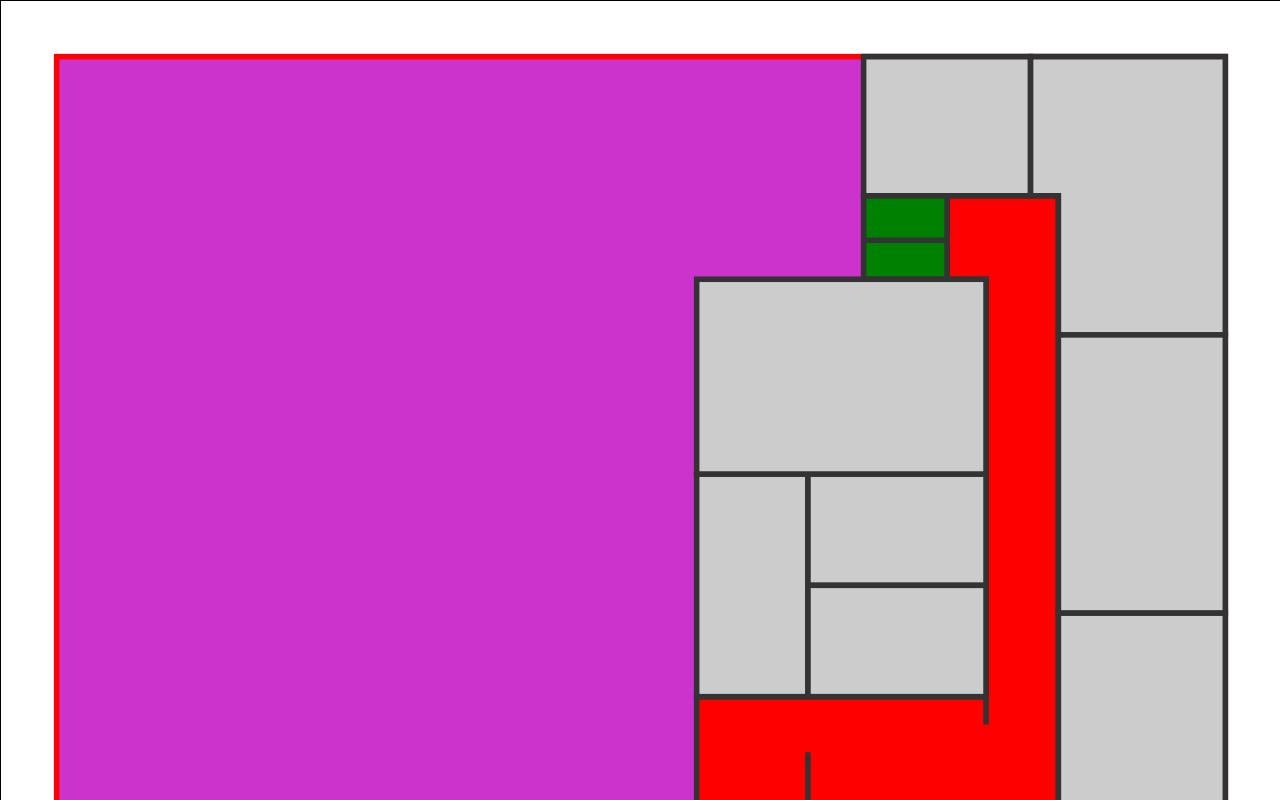
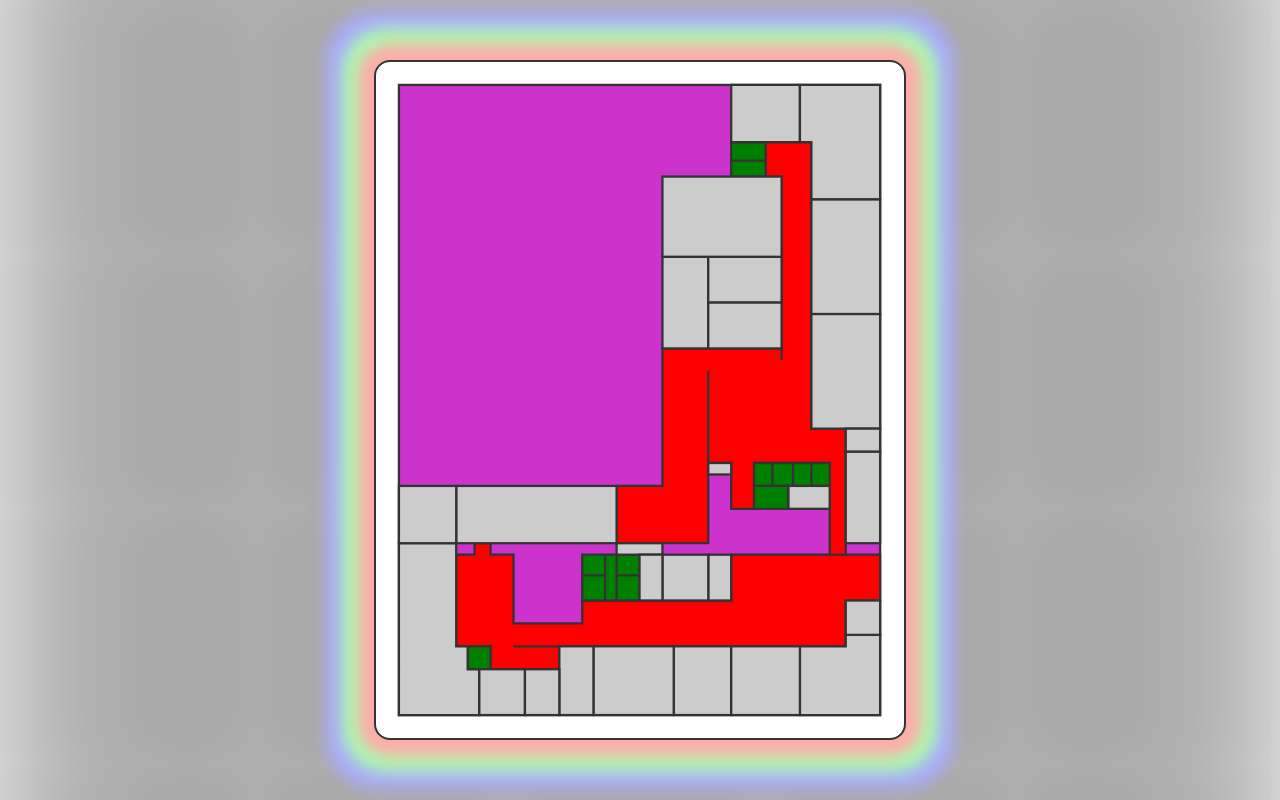
Before and after one commit to Fasle00/nti-map, a website: page index.html in a window 1280 px wide. Shown: the top 800 px of the page. Drawn offline with Linux system fonts and the light colour scheme.

Commit message:
💄 fixed styling

```diff
--- a/index.html
+++ b/index.html
@@ -9,37 +9,43 @@
 
         body {
             margin: 0;
-            overflow: hidden;
+
+            display: flex;
+            justify-content: center;
+            align-items: center;
+            height: 100vh;
+            padding-inline:calc(1rem);
+
         }
         svg {
             /* margin-inline: auto; */
-            width: 100%;
-            height: auto;
-            max-height:100%;
+            /* width: calc(100vw - 4rem - 60px); */
+            max-height: calc(100vh - 4rem - 60px);
+            /* max-height:100%; */
             stroke: #333;
-            border: 1px solid;
+            border: 2px solid #333;
+            box-shadow:
+                0px 0px 1rem 1rem #faa,
+                0px 0px 1rem 2rem #afa,
+                0px 0px 1rem 3rem #aaf,
+                0px 0px 150px 30vw #aaa;
+            border-radius: max(1rem, 2vmin);
         }
 
         .klassrum {
             fill: #ccc;
-            stroke: #333333;
+            stroke: #333;
             stroke-width: 1;
             cursor: pointer;
-            transition: fill 0.8s;
+            /* transition: fill 0.8s; */
         }
 
         .toa {
             fill: green;
-            stroke-width: 1;
-            cursor: pointer;
-            transition: fill 0.8s;
         }
 
         .korridor {
             fill: red;
-            stroke-width: 1;
-            cursor: pointer;
-            transition: fill 0.8s;
         }
 
         .klassrum:hover {
@@ -83,8 +89,8 @@
     <!-- SVG-karta -->
     <!-- Klistra in din SVG-karta här och se till att varje klassrum har en klass "klassrum" och ett unikt
     id -->
-    <svg xmlns="http://www.w3.org/2000/svg" viewBox="0 0 230 290">
-        <rect x="10" y="10" width="210" height="275" fill="#c3c" stroke="red" />
+    <svg xmlns="http://www.w3.org/2000/svg" viewBox="0 0 230 295">
+        <rect x="10" y="10" width="210" height="275" fill="#c3c" stroke="#333" stroke-width="1"/>
         <defs>
             <radialGradient id="myGradient">
                 <stop offset="0%" stop-color="red" />
```
